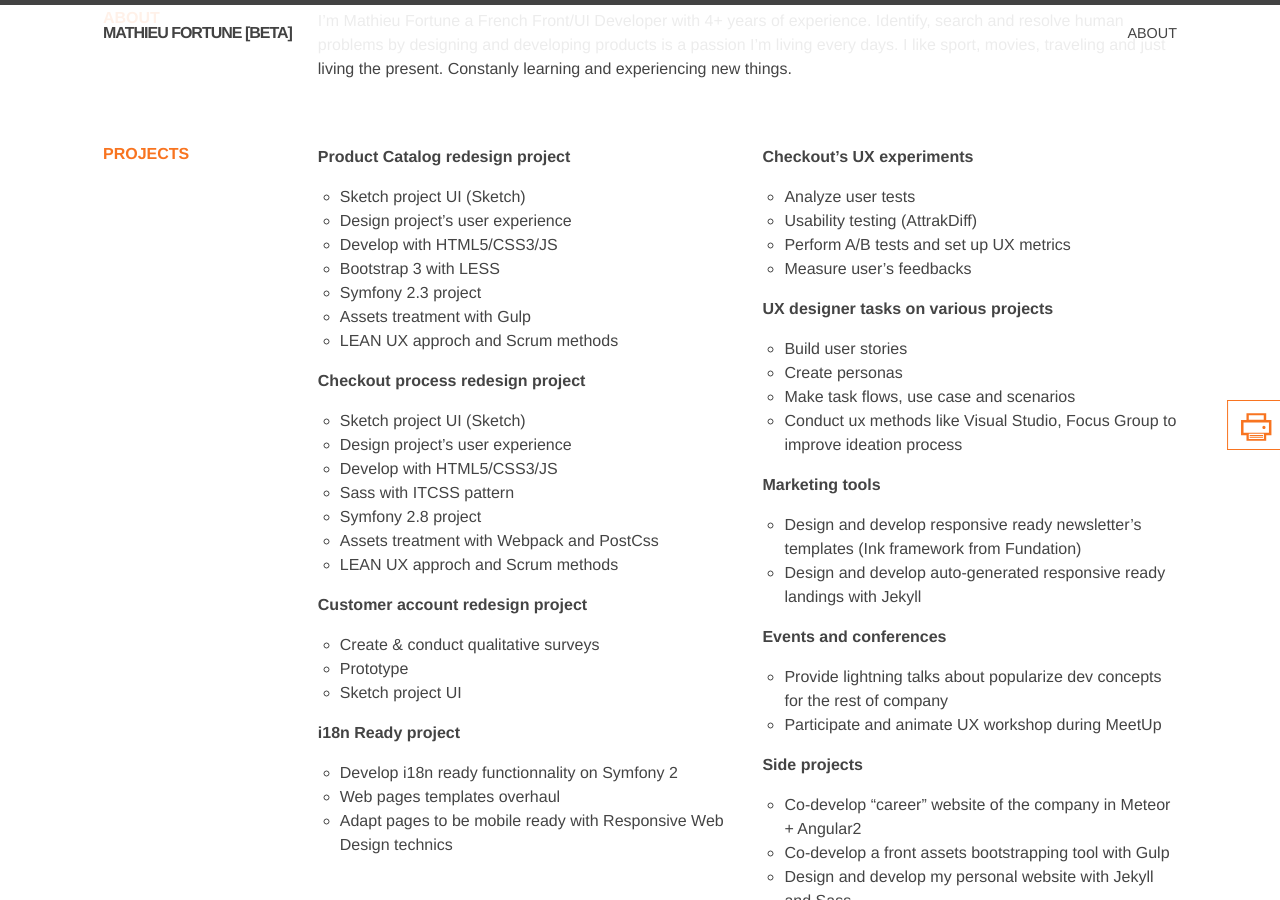
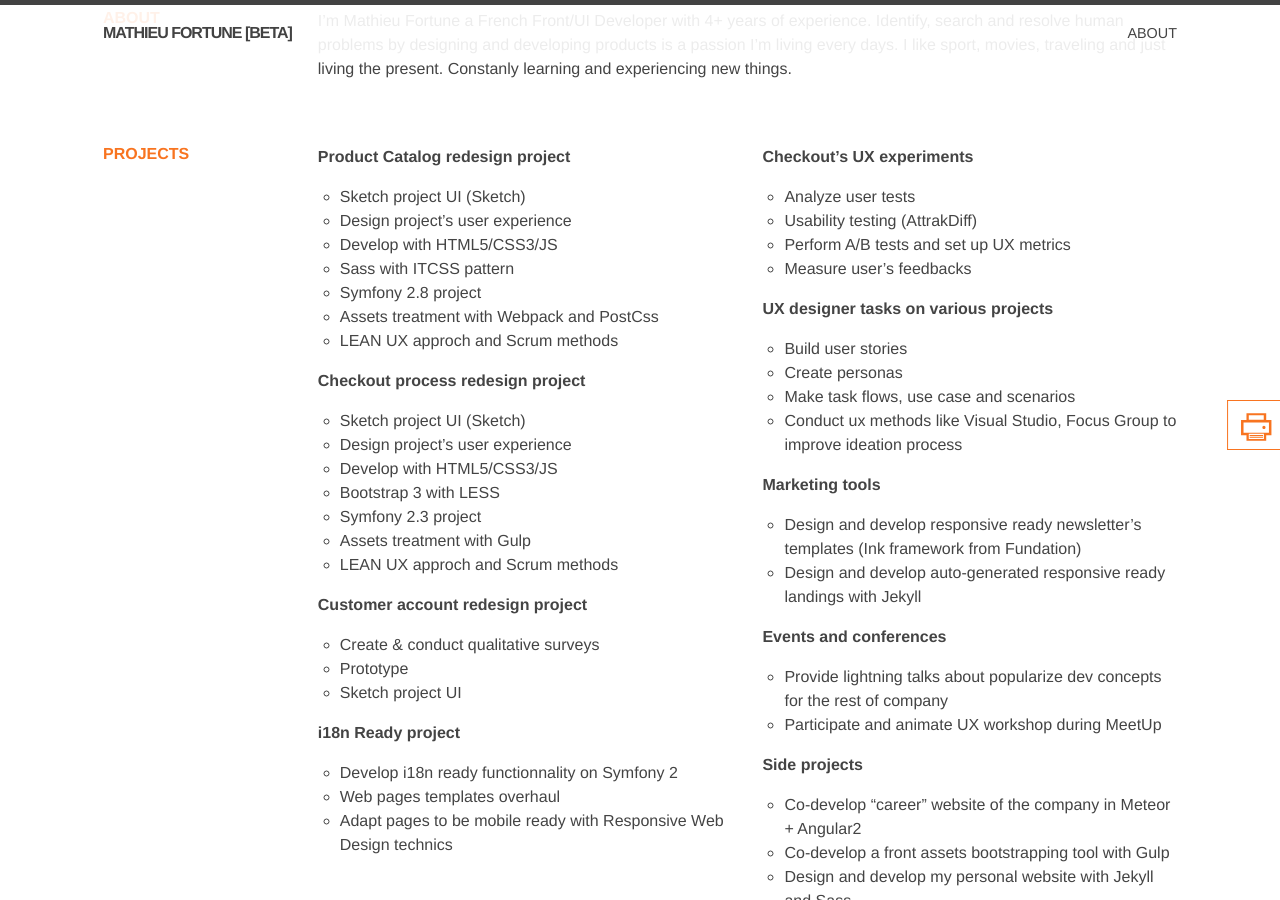
Before and after one commit to MathieuFortune/mathieufortune.github.io, a Jekyll site: the page built from about.md, in a window 1280 px wide and 900 px high, scrolled down 695 px. Built offline with Jekyll 4.4.1, drawn with Linux system fonts in a browser that asks for light colours; part of the change alters nothing that is shown.

```diff
--- a/about.md
+++ b/about.md
@@ -39,9 +39,9 @@ Product Catalog redesign project
 * Sketch project UI (Sketch)
 * Design project's user experience
 * Develop with HTML5/CSS3/JS
-* Bootstrap 3 with LESS
-* Symfony 2.3 project
-* Assets treatment with Gulp
+* Sass with ITCSS pattern
+* Symfony 2.8 project
+* Assets treatment with Webpack and PostCss
 * LEAN UX approch and Scrum methods
 
 
@@ -51,9 +51,9 @@ Checkout process redesign project
 * Sketch project UI (Sketch)
 * Design project's user experience
 * Develop with HTML5/CSS3/JS
-* Sass with ITCSS pattern
-* Symfony 2.8 project
-* Assets treatment with Webpack and PostCss
+* Bootstrap 3 with LESS
+* Symfony 2.3 project
+* Assets treatment with Gulp
 * LEAN UX approch and Scrum methods
 
 
```
